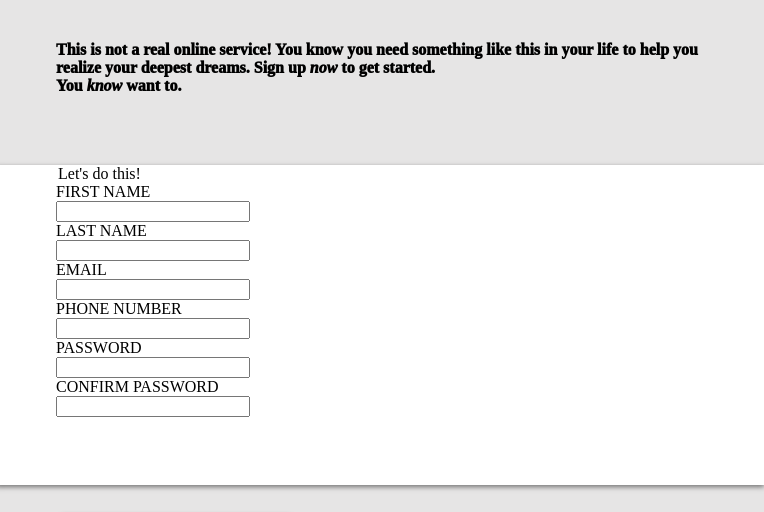
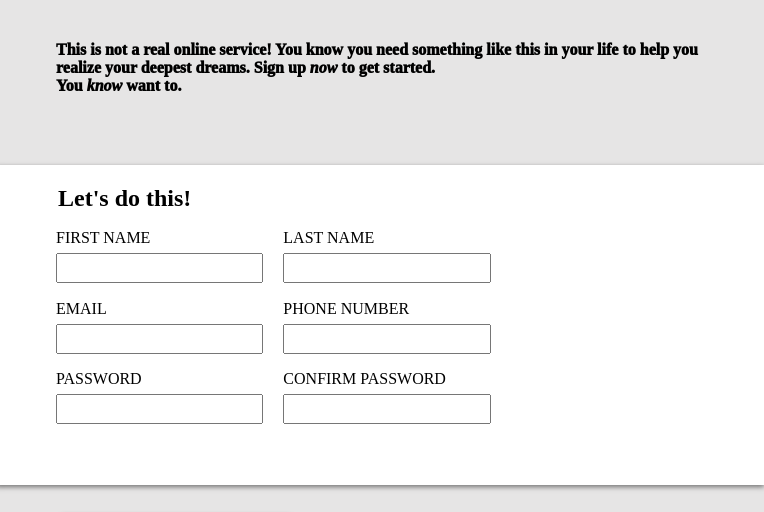
Before and after one commit to Calandda/Sign-Up-Form---Practice, a plain HTML site: page index.html in a window 1280 px wide. Shown: the part 59-571 px from the top of the page, 516-1280 px from the left. Drawn offline with Linux system fonts and the light colour scheme.

Commit message:
Fixed Input layout

```diff
--- a/style.css
+++ b/style.css
@@ -98,10 +98,25 @@ a{
 	color: hsl(120, 75%,25%);
 }
 .divInput{
+	flex-basis: 40%;
 	display: flex;
 	flex-direction: column;
 	width:30%;
+	gap: 6px;
+}
+.divInput input{
+	height: 24px;
 }
 form{
-	width: 100%;
+	padding-top: 20px;
+	width: 80%;
+	height: 80%;
+	display: flex;
+	flex-flow: row wrap;
+	column-gap: 20px;
 }
+legend{
+	flex-basis: 100%;
+	font-weight: 700;
+	font-size: 24px;
+}
```
